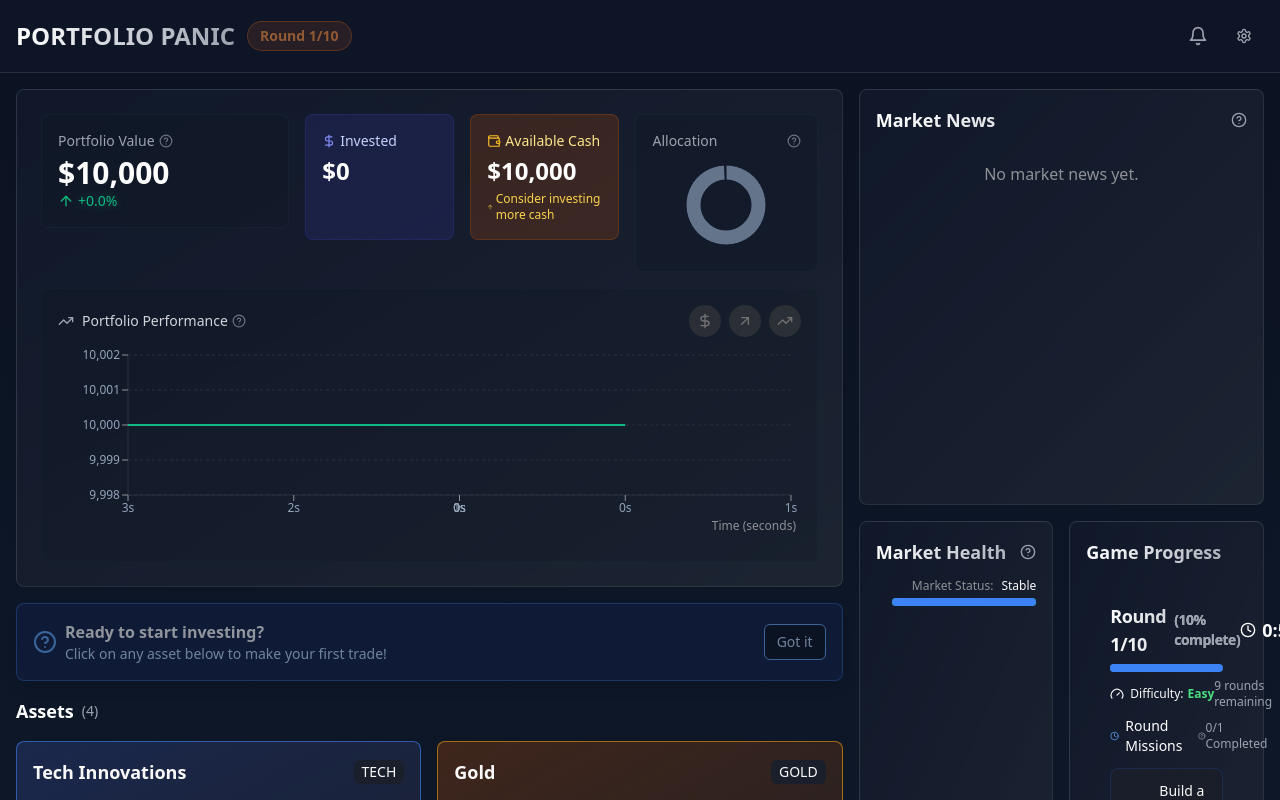
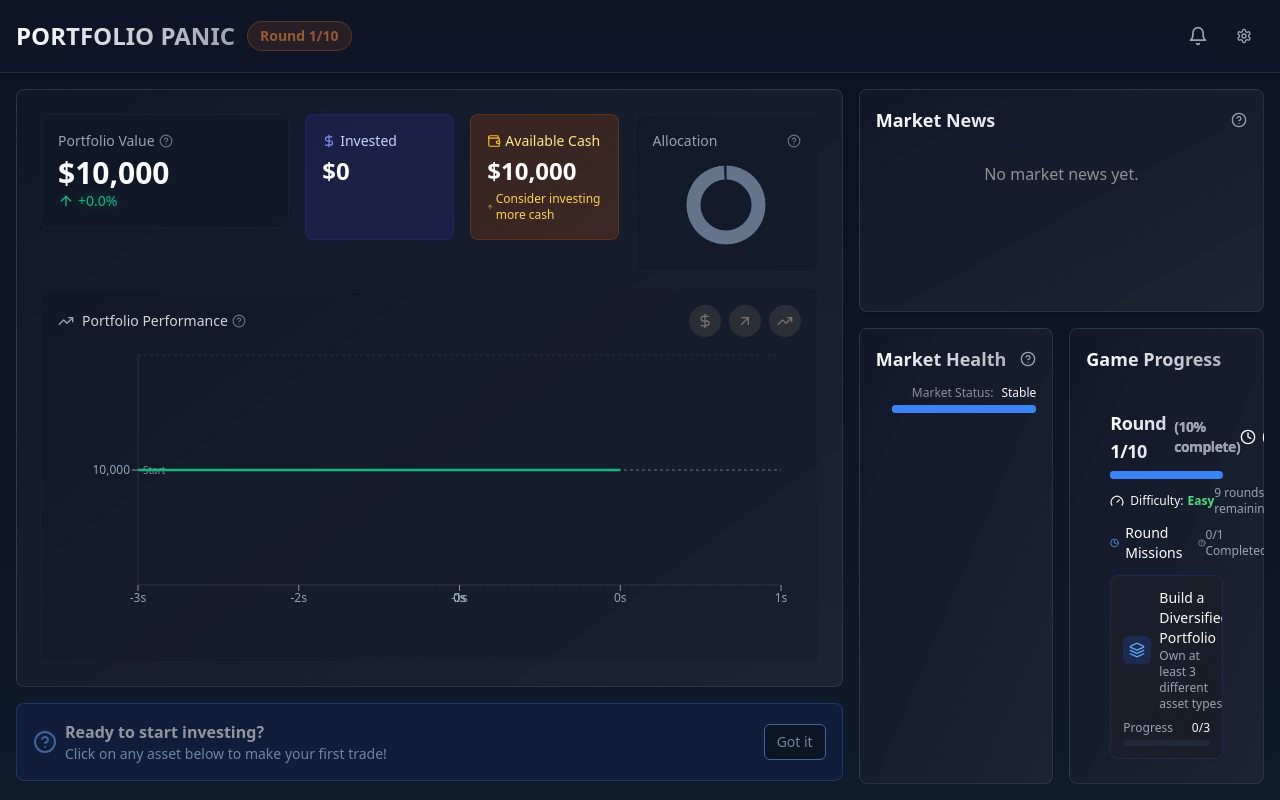
Before and after one commit to MehdiMashmool/PortfolioPanic, a React (Vite) app: page / in a window 1280 px wide. Both pictures are taken after a click on the button "Play Now". Shown: the top 800 px of the page. Built offline with nearby package versions, Linux system fonts and the light colour scheme.

Commit message:
Fix: Chart and UI adjustments
- Fixed chart display issues.
- Adjusted UI elements to fit the screen.
- Stretched market news section.

```diff
--- a/src/components/GameDashboard.tsx
+++ b/src/components/GameDashboard.tsx
@@ -49,11 +49,11 @@ const GameDashboard: React.FC = () => {
   };
 
   return (
-    <div className="min-h-screen bg-gradient-to-b from-[#0B1222] to-[#0F1A2A] text-white flex flex-col">
+    <div className="min-h-screen h-screen flex flex-col bg-gradient-to-b from-[#0B1222] to-[#0F1A2A] text-white overflow-hidden">
       <GameHeader />
 
-      <main className="flex-grow container mx-auto px-4 py-4 grid grid-cols-1 lg:grid-cols-3 gap-4">
-        <div className="lg:col-span-2 space-y-4">
+      <main className="flex-grow container mx-auto px-4 py-4 grid grid-cols-1 lg:grid-cols-3 gap-4 overflow-hidden">
+        <div className="lg:col-span-2 space-y-4 overflow-auto max-h-full pb-4">
           <PortfolioSummary />
 
           {Object.keys(state.holdings).length === 0 && showHint && (
@@ -81,10 +81,10 @@ const GameDashboard: React.FC = () => {
           <AssetList onAssetClick={(id, name) => setSelectedAsset({ id, name })} />
         </div>
 
-        <div className="space-y-4">
-          {/* Enlarged Market News card with more height */}
-          <Card className="bg-gradient-to-br from-[#0F172A]/90 to-[#1E293B]/60 border-white/10 backdrop-blur-xl h-[calc(100vh-24rem)]">
-            <CardContent className="p-4">
+        <div className="space-y-4 flex flex-col h-full overflow-hidden">
+          {/* Market News card that fills available vertical space */}
+          <Card className="bg-gradient-to-br from-[#0F172A]/90 to-[#1E293B]/60 border-white/10 backdrop-blur-xl flex-grow">
+            <CardContent className="p-4 flex flex-col h-full">
               <h2 className="text-lg font-semibold mb-3 bg-gradient-to-r from-white to-gray-400 bg-clip-text text-transparent flex items-center justify-between">
                 <span>Market News</span>
                 <TooltipProvider>
@@ -98,7 +98,7 @@ const GameDashboard: React.FC = () => {
                   </Tooltip>
                 </TooltipProvider>
               </h2>
-              <div className="h-[calc(100%-3rem)] overflow-auto">
+              <div className="flex-grow overflow-auto">
                 <NewsPanel onAssetClick={handleAssetClick} />
               </div>
             </CardContent>
--- a/src/components/PerformanceChart.tsx
+++ b/src/components/PerformanceChart.tsx
@@ -1,5 +1,5 @@
 
-import { LineChart, Line, XAxis, YAxis, CartesianGrid, Tooltip, Area, ResponsiveContainer } from 'recharts';
+import { LineChart, Line, XAxis, YAxis, CartesianGrid, Tooltip, Area, ResponsiveContainer, ReferenceLine } from 'recharts';
 import { formatCurrency } from '../utils/marketLogic';
 import { ChartContainer } from './ui/chart';
 import CustomTooltip from './charts/CustomTooltip';
@@ -44,12 +44,21 @@ const PerformanceChart: React.FC<PerformanceChartProps> = ({ data, height = 300
   const timeValues = formattedData.map(item => item.timeInSeconds);
   const minTime = Math.min(...timeValues);
   const maxTime = Math.max(...timeValues);
-  const timeRange = maxTime - minTime;
+
+  // Calculate value domain with padding
+  const values = formattedData.map(item => item.value);
+  const minValue = Math.min(...values);
+  const maxValue = Math.max(...values);
+
+  // Add padding to the value domain (10% padding)
+  const valuePadding = (maxValue - minValue) * 0.1;
+  const minDomain = Math.max(0, minValue - valuePadding);
+  const maxDomain = maxValue + valuePadding;
 
   // Generate meaningful tick values
   const generateTicks = () => {
     const tickCount = 5;
-    const interval = Math.ceil(timeRange / (tickCount - 1));
+    const interval = Math.ceil((maxTime - minTime) / (tickCount - 1));
     return Array.from({ length: tickCount }, (_, i) => minTime + i * interval);
   };
 
@@ -64,48 +73,19 @@ const PerformanceChart: React.FC<PerformanceChartProps> = ({ data, height = 300
   };
 
   return (
-    <div className="h-full w-full portfolio-chart" style={{ height }}>
+    <div className="h-full w-full portfolio-chart">
       <ChartContainer className="h-full w-full" config={config}>
         <ResponsiveContainer width="100%" height="100%">
           <LineChart
             data={formattedData}
-            margin={{ top: 10, right: 10, left: 10, bottom: 20 }}
+            margin={{ top: 10, right: 20, left: 20, bottom: 30 }}
           >
-            <CartesianGrid vertical={false} stroke="#2A303C" strokeDasharray="3 3" />
-            <XAxis
-              dataKey="timeInSeconds"
-              type="number"
-              domain={[minTime, maxTime]}
-              ticks={customTicks}
-              tickFormatter={value => `${Math.abs(value)}s`}
-              tick={{ fill: '#8E9196' }}
-              tickLine={{ stroke: '#8E9196' }}
-              axisLine={{ stroke: '#2A303C' }}
-              label={{
-                value: 'Time (seconds)',
-                position: 'insideBottomRight',
-                offset: -5,
-                fill: '#8E9196',
-                fontSize: 12
-              }}
-            />
-            <YAxis
-              domain={['auto', 'auto']}
-              tickFormatter={(value) => formatCurrency(value).replace('$', '')}
-              tick={{ fill: '#8E9196' }}
-              tickLine={{ stroke: '#8E9196' }}
-              axisLine={{ stroke: '#2A303C' }}
-              width={60}
-            />
-
-            <Tooltip content={<CustomTooltip />} />
-
             <defs>
               <linearGradient id="portfolioGradient" x1="0" y1="0" x2="0" y2="1">
                 <stop
                   offset="5%"
                   stopColor={config.portfolio.color}
-                  stopOpacity={0.3}
+                  stopOpacity={0.4}
                 />
                 <stop
                   offset="95%"
@@ -115,22 +95,58 @@ const PerformanceChart: React.FC<PerformanceChartProps> = ({ data, height = 300
               </linearGradient>
             </defs>
 
+            <CartesianGrid vertical={false} stroke="#2A303C" strokeDasharray="3 3" />
+
+            <XAxis
+              dataKey="timeInSeconds"
+              type="number"
+              domain={[minTime, maxTime]}
+              ticks={customTicks}
+              tickFormatter={value => `${Math.round(value)}s`}
+              tick={{ fill: '#8E9196' }}
+              tickLine={{ stroke: '#8E9196' }}
+              axisLine={{ stroke: '#2A303C' }}
+            />
+
+            <YAxis
+              domain={[minDomain, maxDomain]}
+              tickFormatter={(value) => formatCurrency(value).replace('$', '')}
+              tick={{ fill: '#8E9196' }}
+              tickLine={{ stroke: '#8E9196' }}
+              axisLine={{ stroke: '#2A303C' }}
+              width={60}
+            />
+
+            <ReferenceLine
+              y={startValue}
+              stroke="rgba(255,255,255,0.3)"
+              strokeDasharray="3 3"
+              label={{
+                value: 'Start',
+                position: 'insideLeft',
+                fill: 'rgba(255,255,255,0.5)',
+                fontSize: 10
+              }}
+            />
+
+            <Tooltip content={<CustomTooltip />} />
+
             <Area
               type="monotone"
               dataKey="value"
               stroke="none"
               fill="url(#portfolioGradient)"
-              fillOpacity={0.1}
+              fillOpacity={0.7}
             />
 
             <Line
               type="monotone"
               dataKey="value"
               stroke={config.portfolio.color}
-              strokeWidth={2}
+              strokeWidth={2.5}
               dot={false}
               activeDot={{
-                r: 4,
+                r: 5,
                 stroke: config.portfolio.color,
                 strokeWidth: 2,
                 fill: "#1A1F2C"
--- a/src/components/portfolio/PerformanceSection.tsx
+++ b/src/components/portfolio/PerformanceSection.tsx
@@ -44,7 +44,9 @@ const PerformanceSection = ({
           <AchievementBadge type="diversified" unlocked={isDiversified} size="sm" />
         </div>
       </div>
-      <PerformanceChart data={netWorthHistory} height={200} />
+      <div className="w-full h-[300px]"> {/* Increase fixed height for better visibility */}
+        <PerformanceChart data={netWorthHistory} height={300} />
+      </div>
     </div>
   );
 };
--- a/src/index.css
+++ b/src/index.css
@@ -51,12 +51,16 @@
     @apply border-border;
   }
 
+  html, body {
+    @apply h-full overflow-hidden;
+  }
+
   body {
-    @apply bg-background text-foreground m-0 p-0 min-h-screen;
+    @apply bg-background text-foreground m-0 p-0 h-full;
   }
 
   #root {
-    @apply min-h-screen;
+    @apply h-full;
   }
 }
 
@@ -151,5 +155,3 @@
   color: white;
   font-weight: bold;
 }
-
-/* Remove old styles from App.css */
--- a/src/pages/Index.tsx
+++ b/src/pages/Index.tsx
@@ -9,7 +9,7 @@ const Index = () => {
 
   // Show the appropriate screen based on game state
   return (
-    <div className="min-h-screen bg-background">
+    <div className="min-h-screen h-screen flex flex-col bg-background">
       {!state.round || (state.isPaused && state.round === 1 && state.timeRemaining === 60) ? (
         <StartScreen />
       ) : (
```
